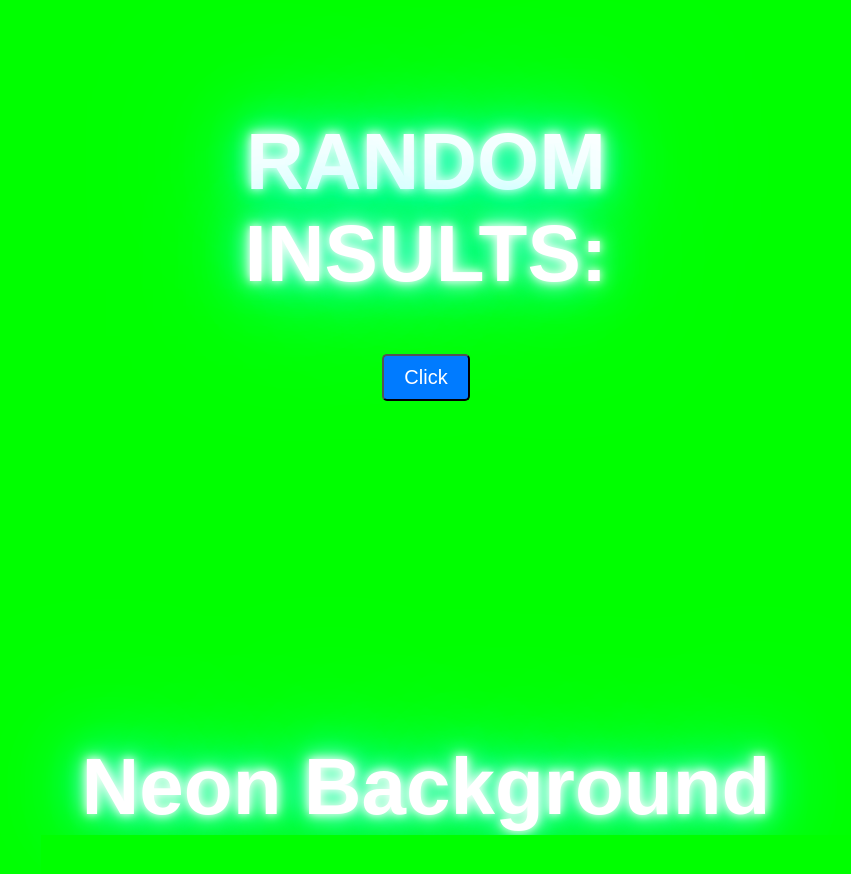
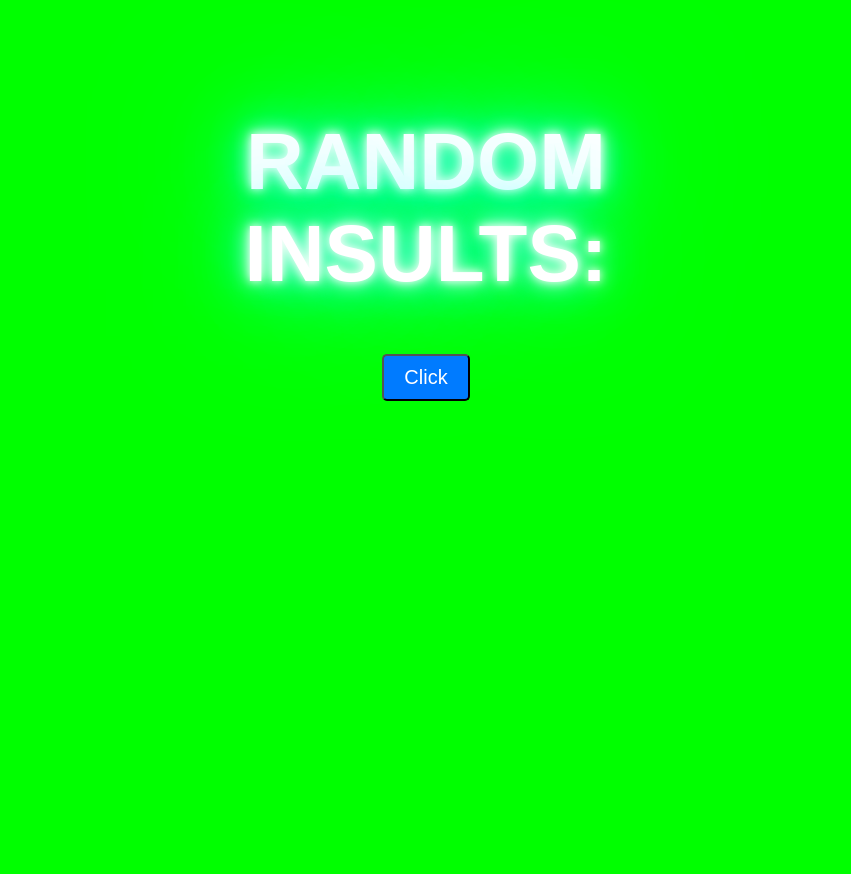
Before and after one commit to Ids349/Ids349.github.io, a plain HTML site: page index.html in a window 1280 px wide. Shown: the part 182-1056 px from the top of the page, without its empty margins (214-1065 px from the left). After the commit the page ends 923 px from the top, so only its background shows below. Drawn offline with Linux system fonts and the light colour scheme.

Commit message:
Update index.html

```diff
--- a/index.html
+++ b/index.html
@@ -112,6 +112,6 @@ generateBtn.addEventListener("click", function() {
 	</style>
 </head>
 <body>
-	<h1>Neon Background</h1>
+	<h1></h1>
 </body>
 </html>
```
